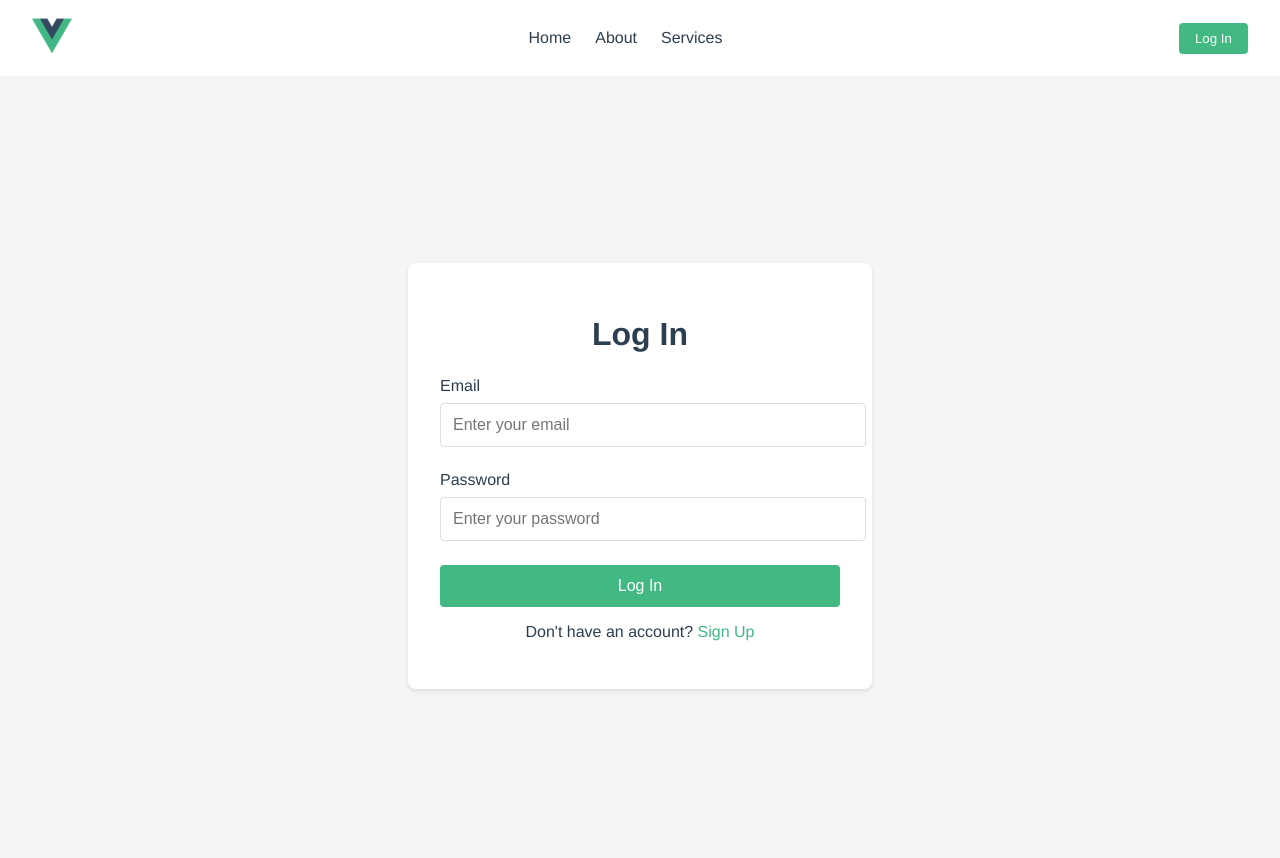
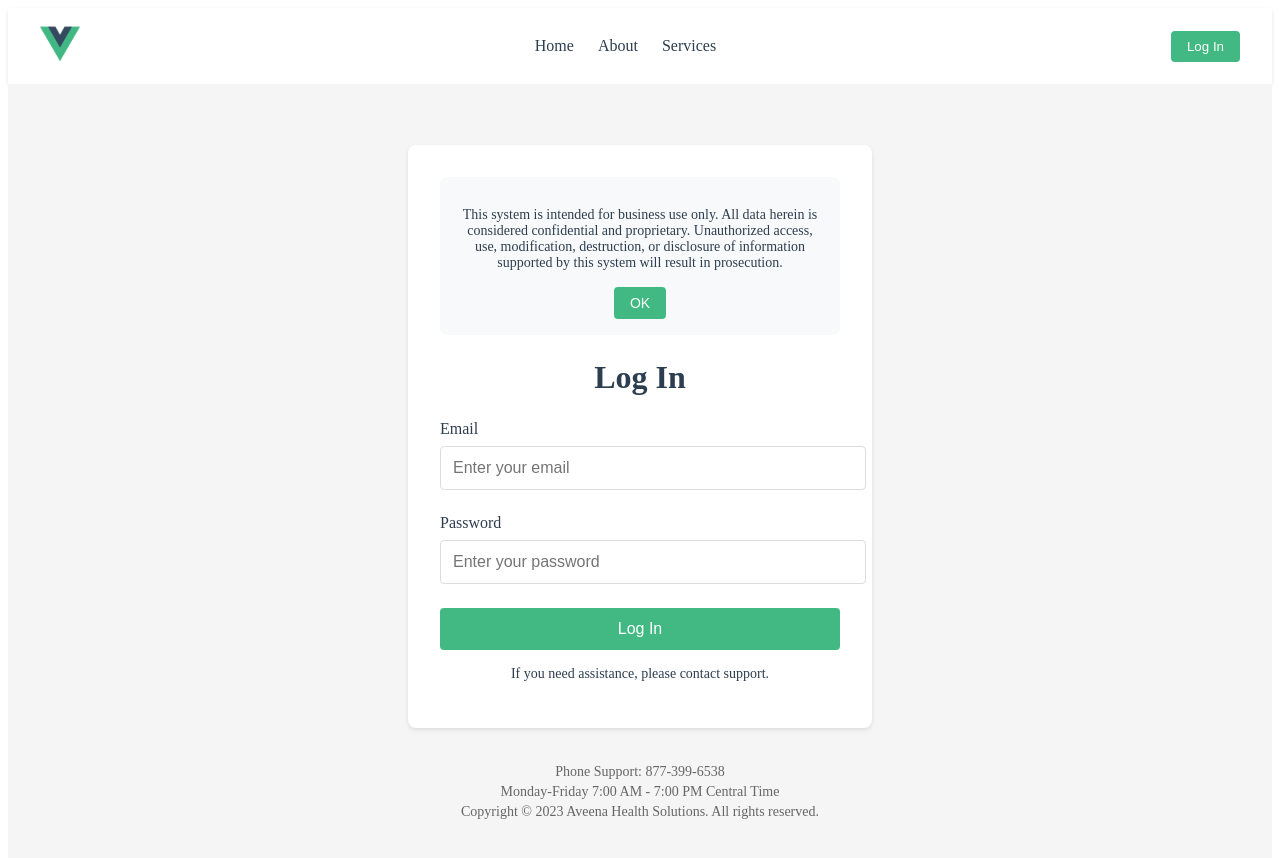
Before and after one commit to nyembomorisho/aveena-health-solutions, a Vue app: page /login in a window 1280 px wide. Shown: the top 858 px of the page. Built offline with nearby package versions, Linux system fonts and the light colour scheme.

Commit message:
added toast notifications

```diff
--- a/package.json
+++ b/package.json
@@ -13,6 +13,7 @@
     "register-service-worker": "^1.7.2",
     "vue": "^3.2.13",
     "vue-router": "^4.0.3",
+    "vue-toastification": "^2.0.0-rc.5",
     "vuex": "^4.0.0"
   },
   "devDependencies": {
--- a/src/main.js
+++ b/src/main.js
@@ -1,8 +1,28 @@
 import { createApp } from "vue";
 import App from "./App.vue";
-import "./registerServiceWorker";
 import router from "./router";
 import store from "./store";
-import "@/assets/styles/global.css";
+import Toast from "vue-toastification";
+import "vue-toastification/dist/index.css"; // Import the CSS
 
-createApp(App).use(store).use(router).mount("#app");
+const app = createApp(App);
+
+// Configure toast options
+const toastOptions = {
+  timeout: 3000, // Toast disappears after 3 seconds
+  closeOnClick: true,
+  pauseOnFocusLoss: true,
+  pauseOnHover: true,
+  draggable: true,
+  draggablePercent: 0.6,
+  showCloseButtonOnHover: false,
+  hideProgressBar: true,
+  closeButton: "button",
+  icon: true,
+  rtl: false,
+};
+
+app.use(Toast, toastOptions); // Use the toast plugin
+app.use(router);
+app.use(store);
+app.mount("#app");
--- a/src/views/LoginView.vue
+++ b/src/views/LoginView.vue
@@ -1,6 +1,18 @@
 <template>
   <main class="login-container">
     <div class="login-content">
+      <!-- Disclaimer Message -->
+      <div class="disclaimer">
+        <p>
+          This system is intended for business use only. All data herein is
+          considered confidential and proprietary. Unauthorized access, use,
+          modification, destruction, or disclosure of information supported by
+          this system will result in prosecution.
+        </p>
+        <button class="disclaimer-button" @click="acceptDisclaimer">OK</button>
+      </div>
+
+      <!-- Login Form -->
       <h1>Log In</h1>
       <form @submit.prevent="handleLogin">
         <div class="form-group">
@@ -25,38 +37,52 @@
         </div>
         <button type="submit" class="login-button">Log In</button>
       </form>
-      <p class="signup-link">
-        Don't have an account? <router-link to="/signup">Sign Up</router-link>
-      </p>
+      <p class="help-text">If you need assistance, please contact support.</p>
     </div>
+    <footer class="login-footer">
+      <p>Phone Support: 877-399-6538</p>
+      <p>Monday-Friday 7:00 AM - 7:00 PM Central Time</p>
+      <p>Copyright © 2023 Aveena Health Solutions. All rights reserved.</p>
+    </footer>
   </main>
 </template>
 
 <script>
 import { ref } from "vue";
 import { useRouter } from "vue-router";
+import { useToast } from "vue-toastification";
 
 export default {
   name: "LoginView",
   setup() {
     const router = useRouter();
+    const toast = useToast(); // Initialize toast
     const email = ref("");
     const password = ref("");
 
     const handleLogin = () => {
       // Mock login logic (replace with API call)
       if (email.value && password.value) {
-        localStorage.setItem("isAuthenticated", "true");
-        router.push({ name: "Dashboard" }); // Redirect to dashboard
+        // Simulate a 200 success response
+        setTimeout(() => {
+          localStorage.setItem("isAuthenticated", "true");
+          toast.success("Login successful. Redirecting to dashboard..."); // Show success toast
+          router.push({ name: "Dashboard" }); // Redirect to dashboard
+        }, 1000); // Simulate a 1-second delay for API call
       } else {
-        alert("Please enter valid credentials.");
+        toast.error("Please enter valid credentials."); // Show error toast
       }
+    };
+
+    const acceptDisclaimer = () => {
+      toast.info("Disclaimer accepted. Proceed to login."); // Show disclaimer toast
     };
 
     return {
       email,
       password,
       handleLogin,
+      acceptDisclaimer,
     };
   },
 };
@@ -65,6 +91,7 @@ export default {
 <style scoped>
 .login-container {
   display: flex;
+  flex-direction: column;
   justify-content: center;
   align-items: center;
   height: 100vh;
@@ -81,6 +108,35 @@ export default {
   max-width: 400px;
   width: 100%;
   text-align: center;
+}
+
+.disclaimer {
+  background-color: #f8f9fa;
+  padding: 1rem;
+  border-radius: 8px;
+  margin-bottom: 1.5rem;
+  text-align: center;
+}
+
+.disclaimer p {
+  color: #2c3e50;
+  font-size: 0.875rem;
+  margin-bottom: 1rem;
+}
+
+.disclaimer-button {
+  padding: 0.5rem 1rem;
+  background-color: #42b983;
+  color: #ffffff;
+  border: none;
+  border-radius: 4px;
+  cursor: pointer;
+  font-size: 0.875rem;
+  font-weight: 500;
+}
+
+.disclaimer-button:hover {
+  background-color: #3aa876;
 }
 
 h1 {
@@ -125,17 +181,20 @@ input {
   background-color: #3aa876;
 }
 
-.signup-link {
+.help-text {
   margin-top: 1rem;
   color: #2c3e50;
+  font-size: 0.875rem;
 }
 
-.signup-link a {
-  color: #42b983;
-  text-decoration: none;
+.login-footer {
+  margin-top: 2rem;
+  text-align: center;
+  color: #666;
+  font-size: 0.875rem;
 }
 
-.signup-link a:hover {
-  text-decoration: underline;
+.login-footer p {
+  margin: 0.25rem 0;
 }
 </style>
```
Also changed, not shown: 1 other file (tests, documents, lock files or other folders).
